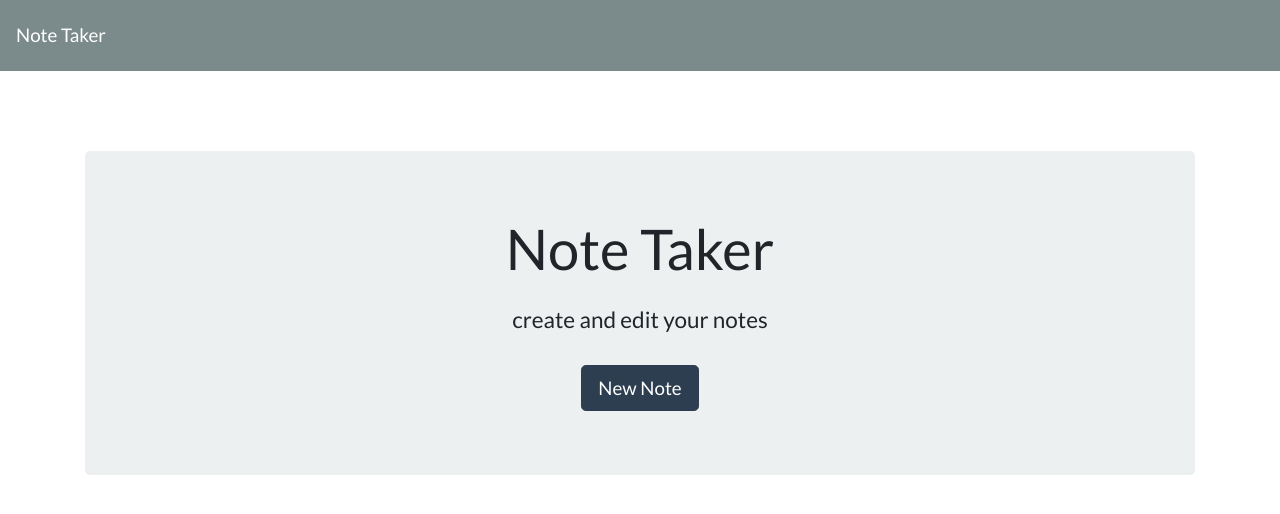
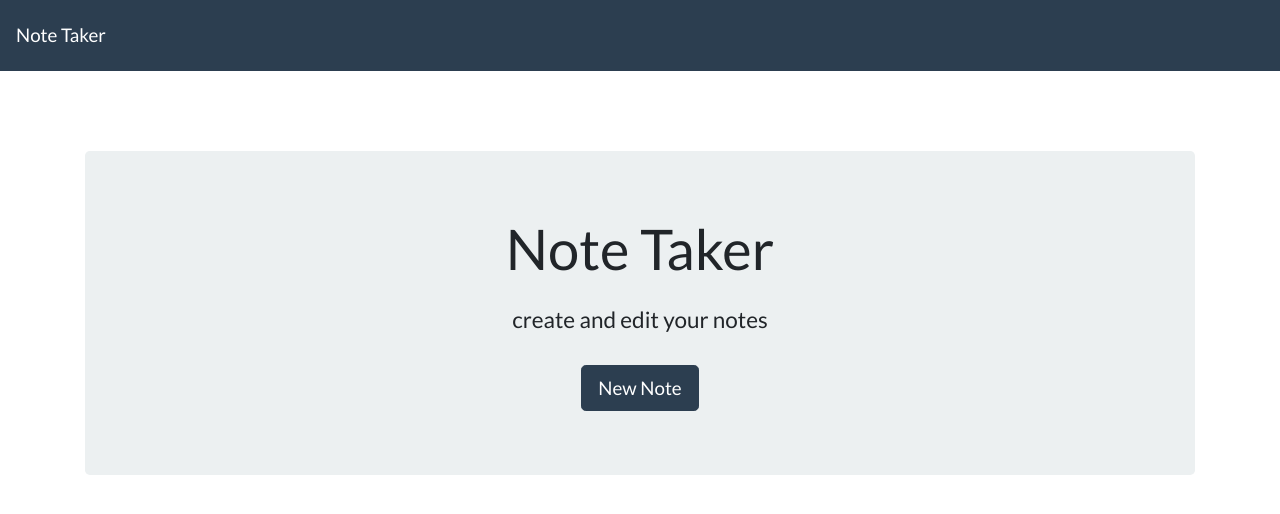
Before and after one commit to jasonosako/Note-Taker-Express, a website: page public/index.html in a window 1280 px wide. Drawn offline with nearby package versions, Linux system fonts and the light colour scheme; no server answers.

Commit message:
modified index.html and notes.html

```diff
--- a/public/index.html
+++ b/public/index.html
@@ -10,7 +10,7 @@
 </head>
 
 <body>
-  <nav class="navbar navbar-dark bg-dark">
+  <nav class="navbar navbar-dark bg-primary">
     <a class="navbar-brand" href="/">Note Taker
     </a>
   </nav>
```
Also changed, not shown: public/notes.html (+1 -1 lines).
